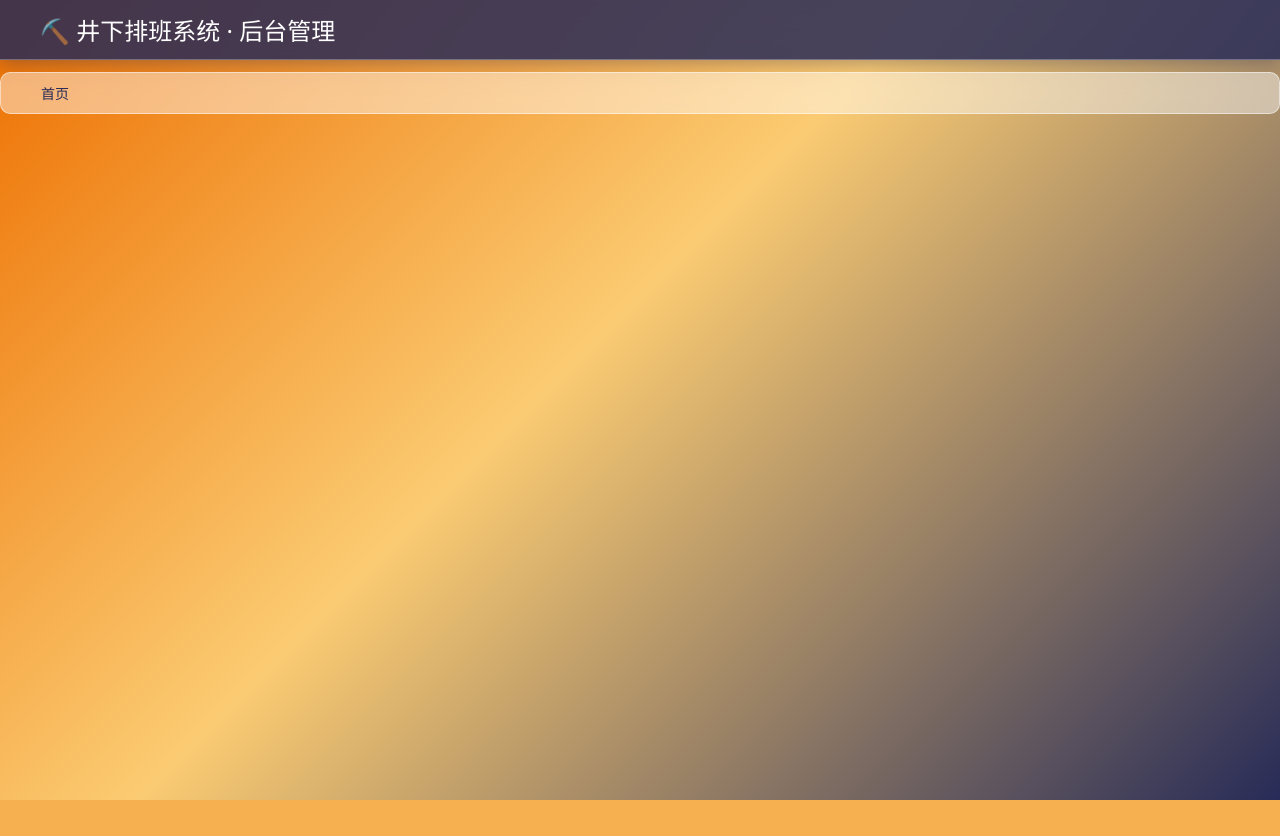
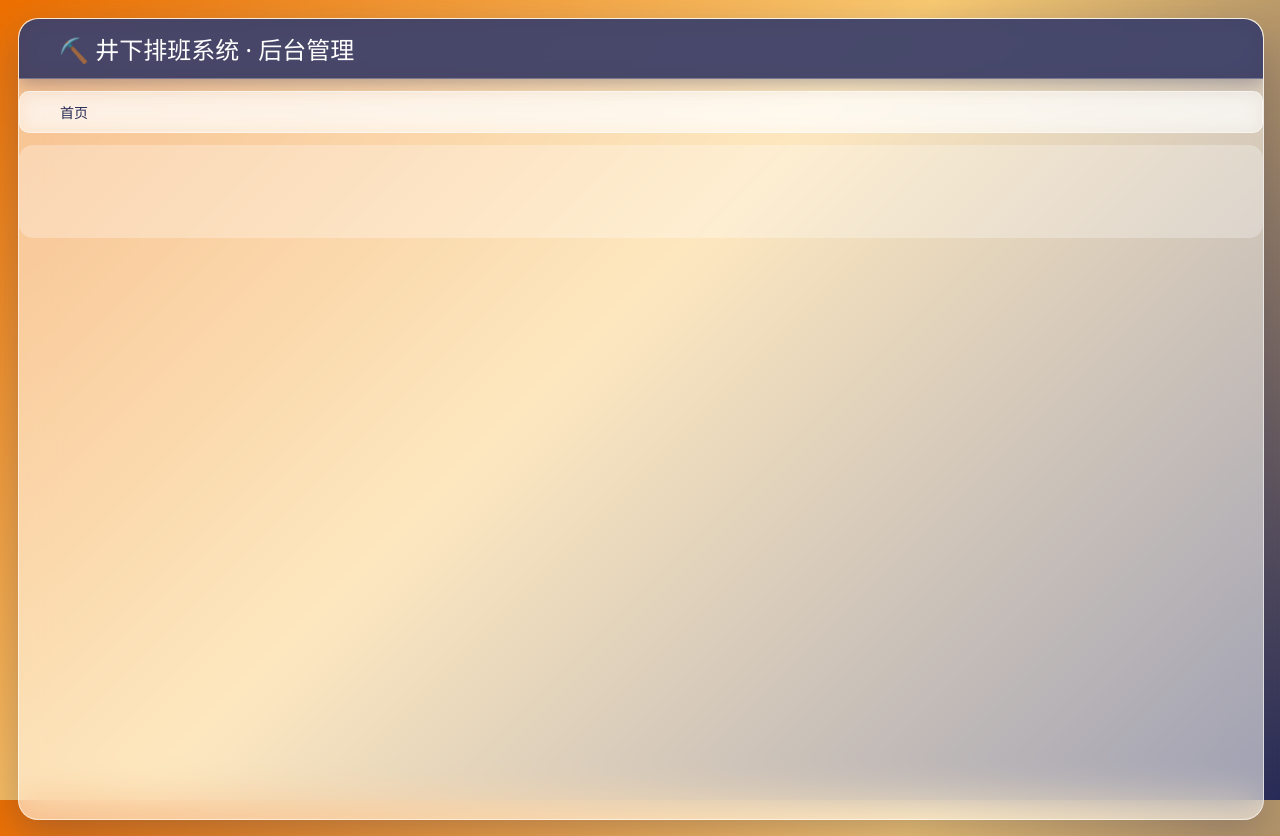
Before and after one commit to qizhang2004-bot/Stiding_System, a Django app: template project/templates/admin/base_site.html in a window 1280 px wide. Before the commit the page ends 800 px from the top, so only its background shows below. Run offline with Django 5.2, Linux system fonts and the light colour scheme; the template is opened without the code that fills it, so the values that code supplies are empty.

Commit message:
后台整体改大毛玻璃浮层: 四周露渐变+居中毛玻璃容器+隐藏暗色切换
- #container 半透明毛玻璃圆角浮层(body留18px露渐变)
- #content/#nav-sidebar/筛选/工具栏统一半透明
- 隐藏暗色模式切换图标(已固定浅色)
- 主题CSS改名 v2 规避30天静态缓存

```diff
--- a/project/app/scheduler/admin.py
+++ b/project/app/scheduler/admin.py
@@ -8,14 +8,14 @@ class GlassAdminMixin:
     """给所有后台页面注入「渐变色背景 + 毛玻璃」主题 CSS。"""
 
     class Media:
-        css = {"all": ("admin_theme.css",)}
+        css = {"all": ("admin_theme_v2.css",)}
 
 
 class GlassInlineMixin:
     """内联表格同样注入主题 CSS。"""
 
     class Media:
-        css = {"all": ("admin_theme.css",)}
+        css = {"all": ("admin_theme_v2.css",)}
 
 
 # ---------------------------------------------------------------------------
--- a/project/app/scheduler/static/admin_theme.css
+++ b/project/app/scheduler/static/admin_theme_v2.css
@@ -4,22 +4,36 @@
      #ed6f00  橙（渐变起点）
      #fbcb72  杏黄（渐变中点）
      #272b57  深蓝紫（渐变终点 / 顶栏主色）
-   说明：固定浅色主题（base_site 已强制 data-theme=light），
-         全面覆盖原生 admin 视觉元素，避免新旧样式割裂。
+   说明：固定浅色主题；整体做成「大毛玻璃浮层 + 四周露渐变」，
+         避免容器白底盖住背景造成割裂。
    ============================================================ */
 
-/* ---------- 全局渐变背景 ---------- */
+/* ---------- 全局渐变背景（四周留边露出） ---------- */
 html {
     background: #272b57 !important;
 }
 body {
     background: linear-gradient(135deg, #ed6f00 0%, #fbcb72 45%, #272b57 100%) !important;
     background-attachment: fixed !important;
+    padding: 18px !important;
 }
-/* 深色主题兜底（防止 data-theme 异常时大面积变黑） */
+/* 深色主题兜底 */
 html[data-theme="dark"] body {
     background: linear-gradient(135deg, #ed6f00 0%, #fbcb72 45%, #272b57 100%) !important;
     color: #333 !important;
+}
+
+/* ---------- 整体容器：大毛玻璃浮层 ---------- */
+#container {
+    background: rgba(255, 255, 255, 0.55) !important;
+    backdrop-filter: blur(18px);
+    -webkit-backdrop-filter: blur(18px);
+    border: 1px solid rgba(255, 255, 255, 0.6) !important;
+    border-radius: 20px !important;
+    box-shadow: 0 16px 44px rgba(39, 43, 87, 0.32) !important;
+    overflow: hidden;
+    max-width: 1500px;
+    margin: 0 auto !important;
 }
 
 /* ---------- 顶部标题栏：深蓝紫毛玻璃 ---------- */
@@ -63,7 +112,11 @@ div.breadcrumbs a {
 
 /* ---------- 主内容区 ---------- */
 #content {
-    padding-bottom: 40px;
+    padding: 24px 30px 50px;
+}
+#content-main, #content-related {
+    float: none !important;
+    width: auto !important;
 }
 
 /* ---------- 内容卡片：白色毛玻璃 ---------- */
@@ -87,6 +140,12 @@ fieldset.module {
     color: #272b57 !important;
     font-weight: 700;
     border-bottom: 1px dashed rgba(39, 43, 87, 0.25) !important;
+}
+
+/* 主内容区大毛玻璃块（列表/表单外的包裹层） */
+#content {
+    background: rgba(255, 255, 255, 0.28) !important;
+    border-radius: 14px;
 }
 
 /* ---------- 表单控件 ---------- */
--- a/project/templates/admin/base_site.html
+++ b/project/templates/admin/base_site.html
@@ -3,7 +3,7 @@
 
 {% block extrastyle %}
 {{ block.super }}
-<link rel="stylesheet" href="{% static 'admin_theme.css' %}">
+<link rel="stylesheet" href="{% static 'admin_theme_v2.css' %}">
 <script>document.documentElement.dataset.theme = 'light';</script>
 {% endblock %}
 
```
Also changed, not shown: other parts of project/app/scheduler/static/admin_theme_v2.css (+47 -17 lines), 2 other files.
